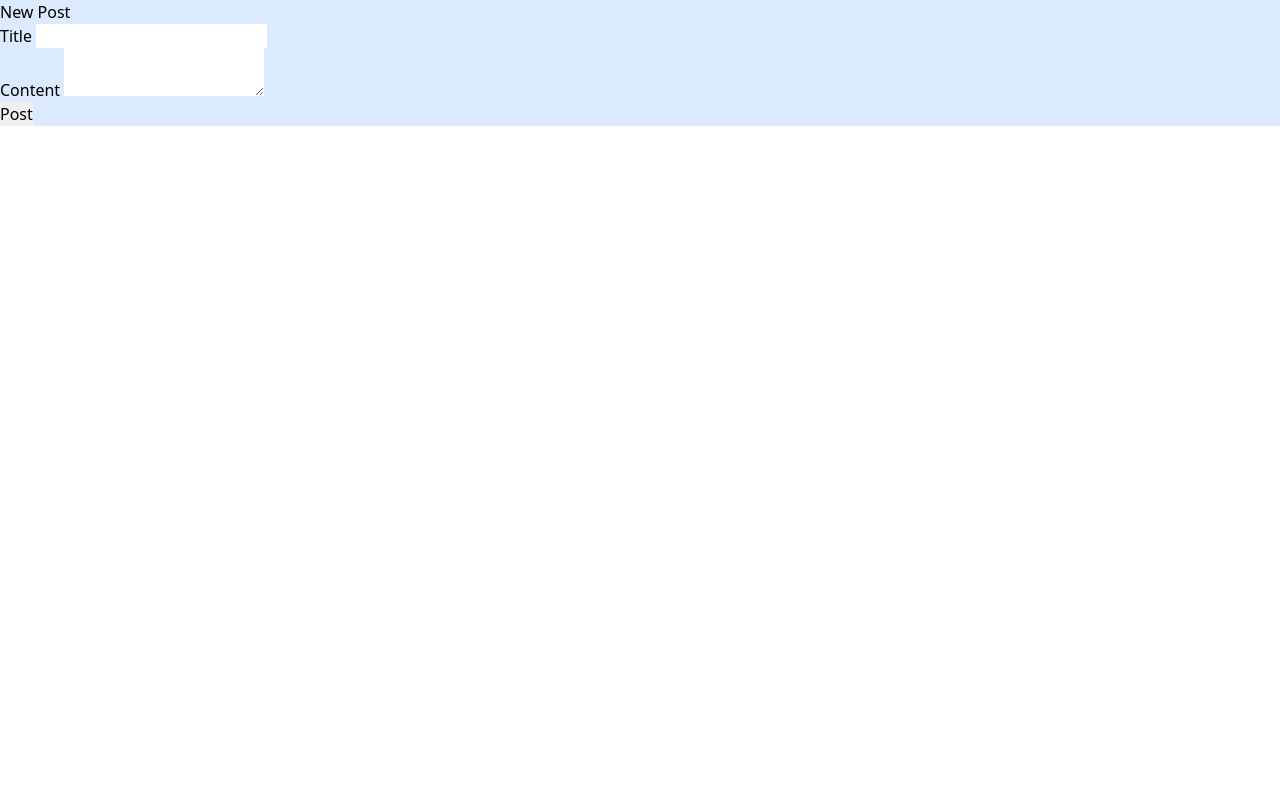
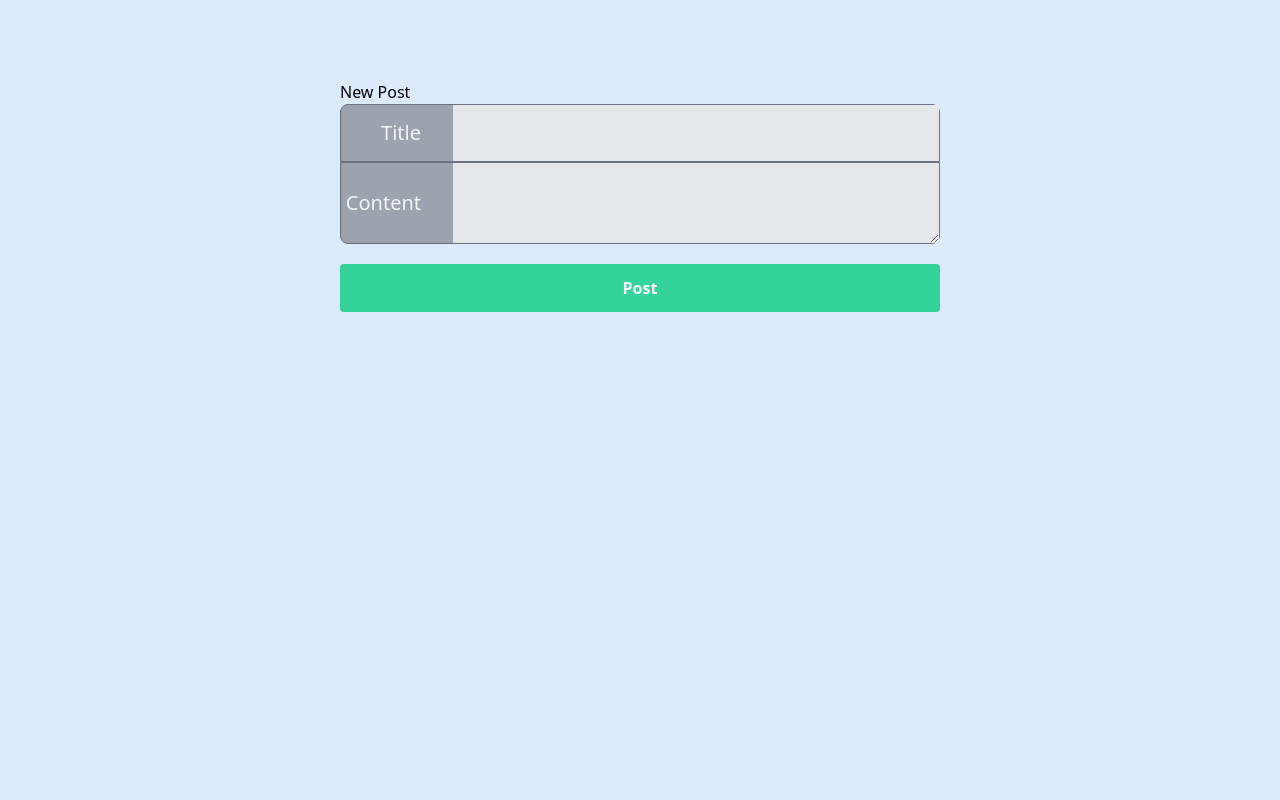
Before and after one commit to hamazumi/Flask-Blog, a Flask app: page /post/new in a window 1280 px wide. Shown: the part 74-874 px from the top of the page. Before the commit the page ends 800 px from the top, so only its background shows below. Run offline with Flask 2, Linux system fonts and the light colour scheme; the first user in the database is signed in; style sheets or scripts are compiled from the project's sources.

Commit message:
create/edit post styled

```diff
--- a/blog/templates/create_post.html
+++ b/blog/templates/create_post.html
@@ -3,23 +3,23 @@
 {% block content%}
 
 <!-- ----------------FORM TO SUBMIT OR EDIT POST-------------- -->
-    <div>
-        <form method="POST" action="">
+    <div class="bg-blue-100 py-20 px-10 min-h-screen w-screen">
+        <form method="POST" action="" class="md:w-1/2 mx-auto">
             {{ form.hidden_tag() }}
             <fieldset>
+                <legend>{{ legend }}</legend>
                 <!-- ---------CHANGES LEGEND TO SHOW NEW/EDIT POST----------- -->
-                <legend>{{ legend }}</legend>
-                <div>
-                    {{ form.title.label }}
-                    {{ form.title }}
+                <div class="flex items-center bg-gray-400 rounded-t-lg border border-gray-500">
+                    {{ form.title.label (class="text-xl w-20 text-right mr-8 text-gray-100")}}
+                    {{ form.title (class="flex-1 p-4 pl-0 bg-gray-200 outline-none text-gray-500")}}
                 </div>
-                <div>
-                    {{ form.content.label }}
-                    {{ form.content }}
+                <div class="flex items-center bg-gray-400 border rounded-b-lg mb-5 border-gray-500">
+                    {{ form.content.label (class="text-xl w-20 text-right mr-8 text-gray-100")}}
+                    {{ form.content (class="flex-1 p-4 pl-0 bg-gray-200 outline-none text-gray-500")}}
                 </div>
             </fieldset>
             <div>
-                {{ form.submit }}
+                {{ form.submit (class="block w-full rounded bg-green-400 py-3 text-white font-bold transition duration-500 ease-out hover:bg-green-800")}}
             </div>
         </form>
     </div>
--- a/blog/templates/home.html
+++ b/blog/templates/home.html
@@ -6,11 +6,11 @@
         {% for post in posts %}
             <div class="max-w-3xl mx-auto bg-white border-4 border-gray-700 overflow-hidden shadow-md rounded-lg mb-12">
                 <div class="divide-y-2">
-                    <div class="flex items-center justify-between py-2 px-2">
+                    <div class="flex items-center bg-gray-100 justify-between py-2 px-2">
                         <h2 class="text-xl font-semibold">{{ post.author.username }}</h2>
                         <small class="text-xs">{{ post.date_posted.strftime('%Y-%m-%d') }}</small>
                     </div>
-                    <div class="space-y-4 py-2 px-2">
+                    <div class="bg-gray-200 space-y-4 py-2 px-2">
                         <!-- -------------TITLE LINKS TO SINGLE POST------------ -->
                         <h2><a href="{{ url_for('post', post_id=post.id) }}" class="font-bold text-3xl underline text-gray-900 hover:text-gray-600">{{ post.title }}</a></h2>
                         <p>{{ post.content }}</p>
```
